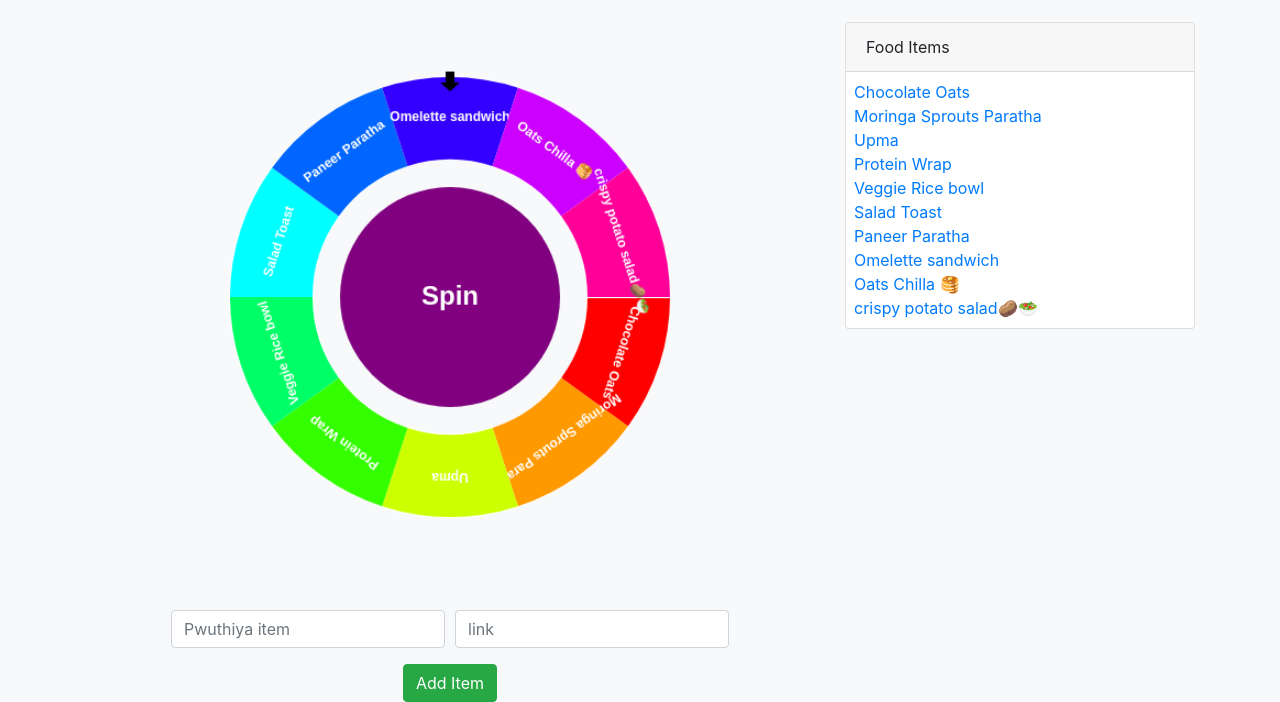
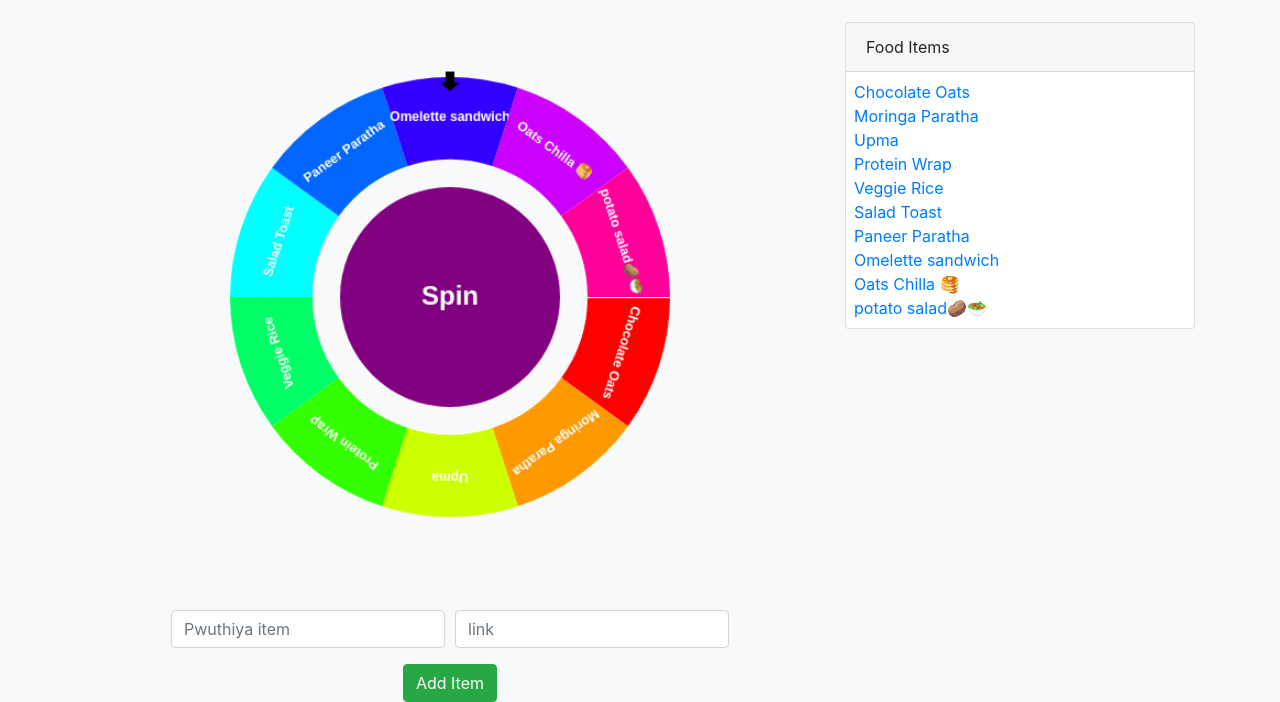
Before and after one commit to darzhz/spinthewheel, a plain HTML site: page index.html in a window 1280 px wide. Shown: the part 148-850 px from the top of the page. Drawn offline with nearby package versions, Linux system fonts and the light colour scheme.

Commit message:
Update index.html
name change

```diff
--- a/index.html
+++ b/index.html
@@ -99,15 +99,15 @@ const itemList = document.getElementById('itemList');
 
 let items = [
     { name: 'Chocolate Oats', link: 'https://www.instagram.com/p/C7LicD7JPDa/' },
-    { name: 'Moringa Sprouts Paratha', link: 'https://www.instagram.com/p/C5xS2XnSWEY/' },
+    { name: 'Moringa Paratha', link: 'https://www.instagram.com/p/C5xS2XnSWEY/' },
     { name: 'Upma', link: 'https://www.instagram.com/p/C7_m8QsvJV0/' },
     { name: 'Protein Wrap', link: 'https://www.instagram.com/p/C6L1ZOzhk25/' },
-    { name: 'Veggie Rice bowl', link: 'https://www.instagram.com/p/C5thxZbv5bA/' },
+    { name: 'Veggie Rice', link: 'https://www.instagram.com/p/C5thxZbv5bA/' },
     { name: 'Salad Toast', link: 'https://www.instagram.com/p/C74DheQuFVU/' },
     { name: 'Paneer Paratha', link: 'https://www.instagram.com/p/C3pA132IuIe/' },
     { name: 'Omelette sandwich', link: 'https://www.instagram.com/p/C6aqyhgv-_I/' },
     { name: 'Oats Chilla 🥞 ', link: 'https://www.instagram.com/p/C5f-NQLyp95/' },
-    { name: 'crispy potato salad🥔🥗', link: 'https://www.instagram.com/p/C3VSQYtSVK7/' },
+    { name: 'potato salad🥔🥗', link: 'https://www.instagram.com/p/C3VSQYtSVK7/' },
 
 ];
 
```
